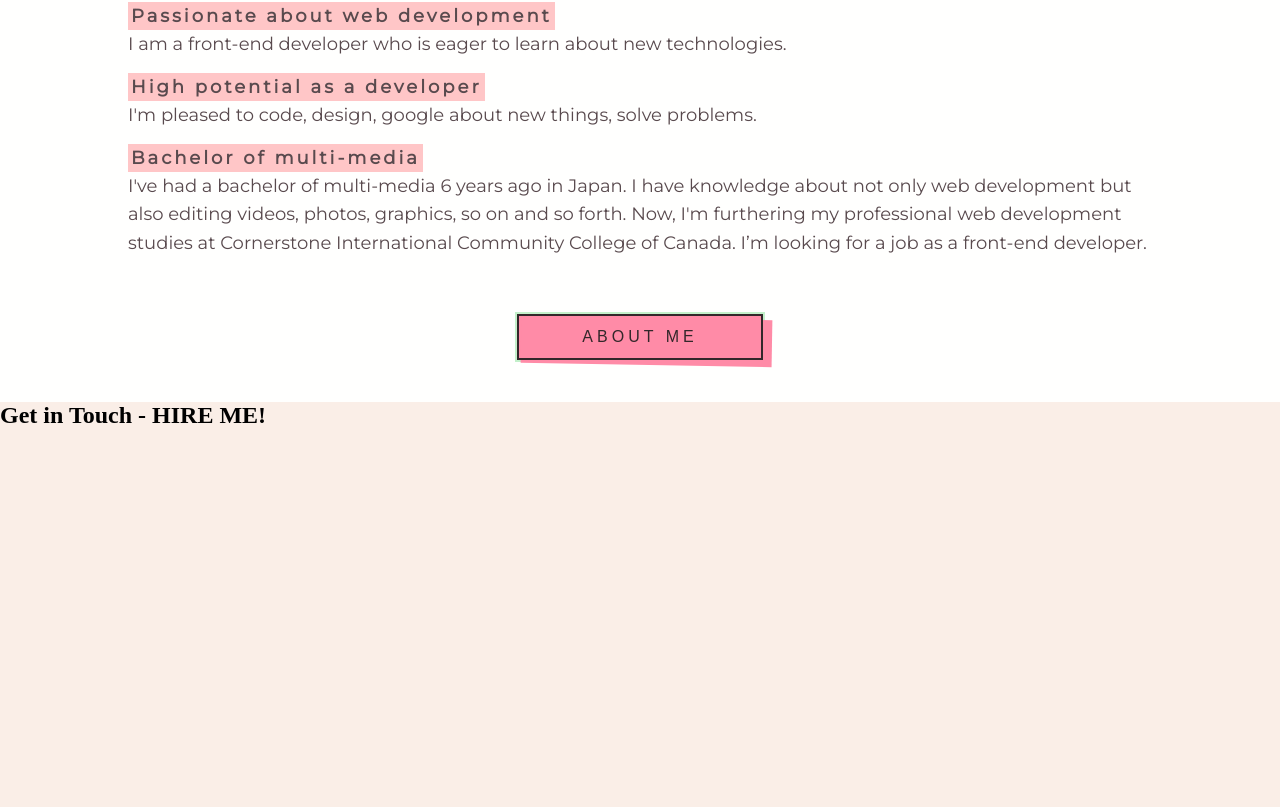
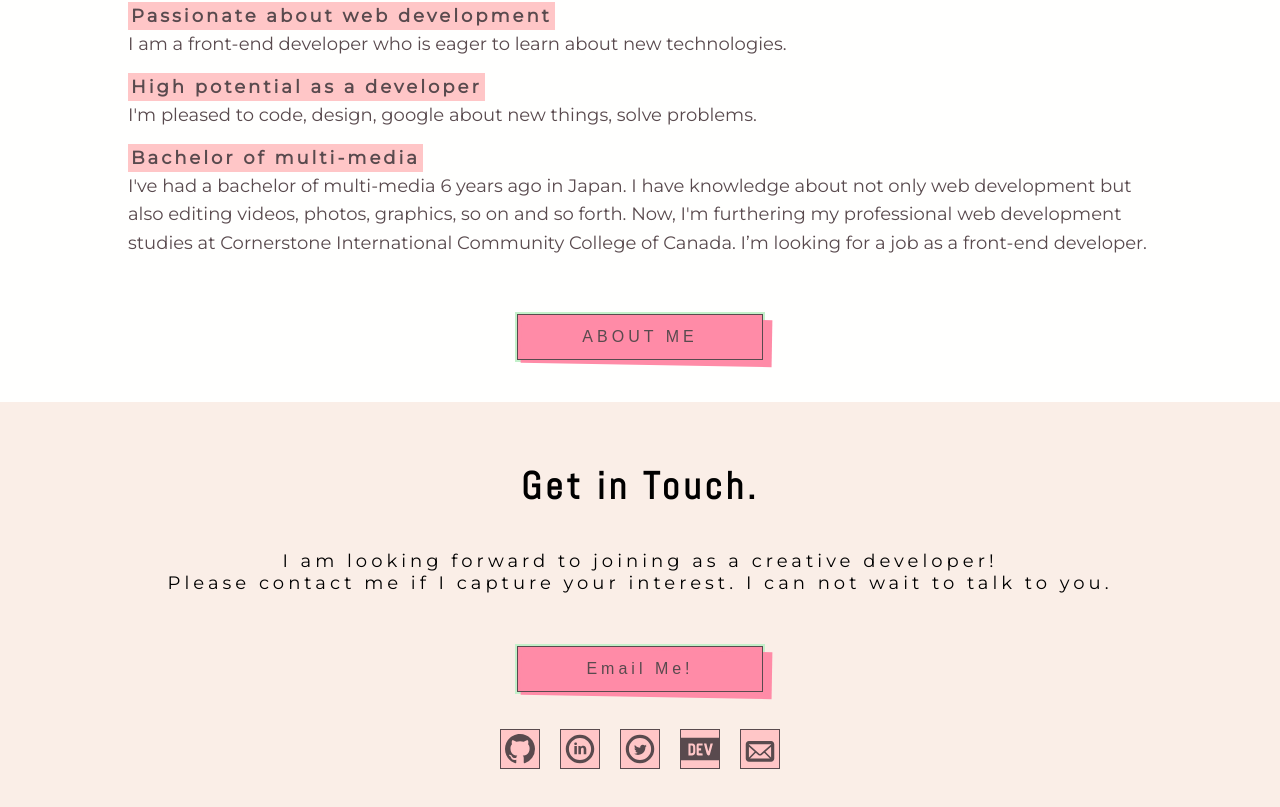
Before and after one commit to miacan2021/Portfolio-page, a React (Create React App) app: page / in a window 1280 px wide. Shown: the part 1367-2174 px from the top of the page. Before the commit the page ends 1796 px from the top, so only its background shows below. Built offline with nearby package versions, Linux system fonts and the light colour scheme.

Commit message:
added style of contact section

```diff
--- a/package.json
+++ b/package.json
@@ -12,6 +12,7 @@
     "@types/react-dom": "^17.0.11",
     "react": "^17.0.2",
     "react-dom": "^17.0.2",
+    "react-icons": "^4.3.1",
     "react-scripts": "5.0.0",
     "styled-components": "^5.3.3",
     "typescript": "^4.5.4",
--- a/public/index.html
+++ b/public/index.html
@@ -2,15 +2,12 @@
 <html lang="en">
   <head>
     <meta charset="utf-8" />
-    <link rel="icon" href="%PUBLIC_URL%/favicon.ico" />
     <meta name="viewport" content="width=device-width, initial-scale=1" />
     <meta name="theme-color" content="#000000" />
     <meta
       name="description"
       content="Web site created using create-react-app"
     />
-    <link rel="apple-touch-icon" href="%PUBLIC_URL%/logo192.png" />
-    <link rel="manifest" href="%PUBLIC_URL%/manifest.json" />
     <link rel="preconnect" href="https://fonts.googleapis.com">
     <link rel="preconnect" href="https://fonts.gstatic.com" crossorigin>
     <link href="https://fonts.googleapis.com/css2?family=Abel&family=Josefin+Slab:wght@300;400;700&family=Montserrat:wght@100;400&family=Open+Sans:wght@300;400&display=swap" rel="stylesheet">
--- a/src/components/Button.styled.tsx
+++ b/src/components/Button.styled.tsx
@@ -3,12 +3,12 @@ import styled from "styled-components";
 export const ButtonPink = styled.button`
     height: 50px;
     width: 250px;
-    background:${({theme}) =>  theme.palette.pink};
+    background: ${({theme}) => theme.palette.pink};
     border: ${({theme}) => `2px solid ${theme.palette.green}`};
     position: relative;
     z-index: 1;
     display: inline-block;
-    color: ${({theme}) => theme.palette.head_text};
+    color: ${({theme}) => theme.palette.sub_text};
     text-align: center;
     transition: .3s ease-in-out;
     cursor: pointer;
@@ -25,7 +25,7 @@ export const ButtonPink = styled.button`
     content: '';
     width: 100%;
     height: 100%;
-    border: ${({theme}) => `2px solid ${theme.palette.head_text}`};
+    border: ${({theme}) =>`1px solid ${theme.palette.sub_text}`};
   }
  &::after {
     position: absolute;
--- a/src/components/layout/Contact.styled.tsx
+++ b/src/components/layout/Contact.styled.tsx
@@ -2,6 +2,48 @@ import styled from "styled-components";
 
 export const ContactWrapper = styled.div`
     background: ${({theme}) => theme.palette.beige};
-    width: 100vw;
+    width: 80vw;
     height: auto;
+    text-align: center;
+    padding: 60px 0;
+    margin: 0 auto;
 `
+
+export const ContactTitle = styled.h1`
+    font-family: 'Abel', sans-serif;
+    font-size: 38px;
+    letter-spacing: 4px;
+
+`
+export const ContactP = styled.p`
+    font-family: 'Montserrat', sans-serif;
+    font-size: 18px;
+    letter-spacing: 4px;
+    margin-top: 40px;
+    white-space: wrap;
+
+`
+
+export const Links = styled.div`
+    width: 300px;
+    display: flex;
+    align-items: center;
+    justify-content: space-around;
+    margin: 0 auto;
+    padding-top: 35px;
+`
+
+export const Link = styled.a`
+    width: 40px;
+    height: 40px;
+    background: ${({theme}) => theme.palette.light_pink};
+    border: ${({theme}) =>`1px solid ${theme.palette.sub_text}`};
+    cursor: pointer;
+    display: flex;
+    justify-content: center;
+    align-items: center;
+    &:hover{
+        background: ${({theme}) => theme.palette.pink};
+        border: none;
+    }
+`
--- a/src/components/layout/Contact.tsx
+++ b/src/components/layout/Contact.tsx
@@ -1,13 +1,27 @@
 import { ThemeProvider } from "styled-components"
+import { Button } from "../Button"
 import { theme } from "../styles/Globals.styled"
-import { ContactWrapper } from "./Contact.styled"
+import { ContactP, ContactTitle, ContactWrapper, Links, Link} from "./Contact.styled"
+import { GoMarkGithub } from "react-icons/go";
+import { TiSocialLinkedinCircular, TiSocialTwitterCircular, TiMail } from "react-icons/ti";
+import { SiDevdotto } from "react-icons/si";
+
 
 export const Contact = () => {
     return(
         <ThemeProvider theme={theme}>
             <ContactWrapper>
-                <h1>Get in Touch - HIRE ME!</h1>
+                <ContactTitle>Get in Touch.</ContactTitle>
+                <ContactP>I am looking forward to joining as a creative developer!<br />Please contact me if I capture your interest. I can not wait to talk to you.</ContactP>
+                <a href="mailto:mia.can2021@gmail.com"><Button title={'Email Me!'}></Button></a>
+                <Links>
+                    <Link href="https://github.com/miacan2021" target="_blank"><GoMarkGithub size={'30px'} color={"#594a4e"} /></Link>
+                    <Link href="https://github.com/miacan2021" target="_blank"><TiSocialLinkedinCircular size={'40px'} color={"#594a4e"} /></Link>
+                    <Link href="https://twitter.com/shiho_kazama" target="_blank"><TiSocialTwitterCircular size={'40px'} color={"#594a4e"} /></Link>
+                    <Link href="https://twitter.com/shiho_kazama" target="_blank"><SiDevdotto size={'40px'} color={"#594a4e"} /></Link>
+                    <Link href="https://dev.to/miacan2021" target="_blank"><TiMail size={'40px'} color={"#594a4e"} /></Link>
+                </Links>
             </ContactWrapper>
         </ThemeProvider>
     )
-}
+    }
--- a/src/components/layout/Hero.styled.tsx
+++ b/src/components/layout/Hero.styled.tsx
@@ -65,7 +65,7 @@ export const Title= styled.h1`
 export const TitleBorder= styled.span`
        background-color: ${({theme}) => theme.palette.pink};
        padding: 0 5px;
-       border: ${({theme}) => `2px solid ${theme.palette.head_text}`};
+       border: ${({theme}) => `1px solid ${theme.palette.sub_text}`};
 `
 export const Img= styled.div`
       position: absolute;
```
Also changed, not shown: public/manifest.json (deleted), 1 other file (tests, documents, lock files or other folders).
